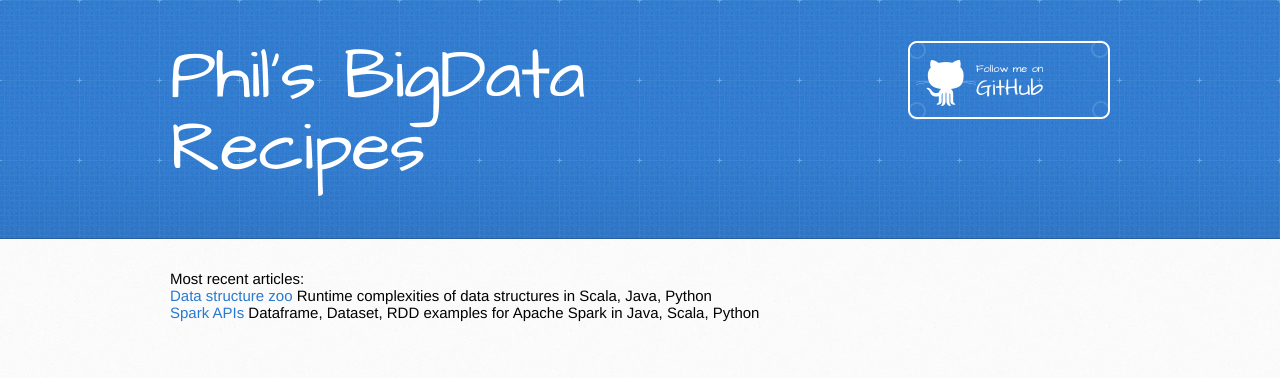
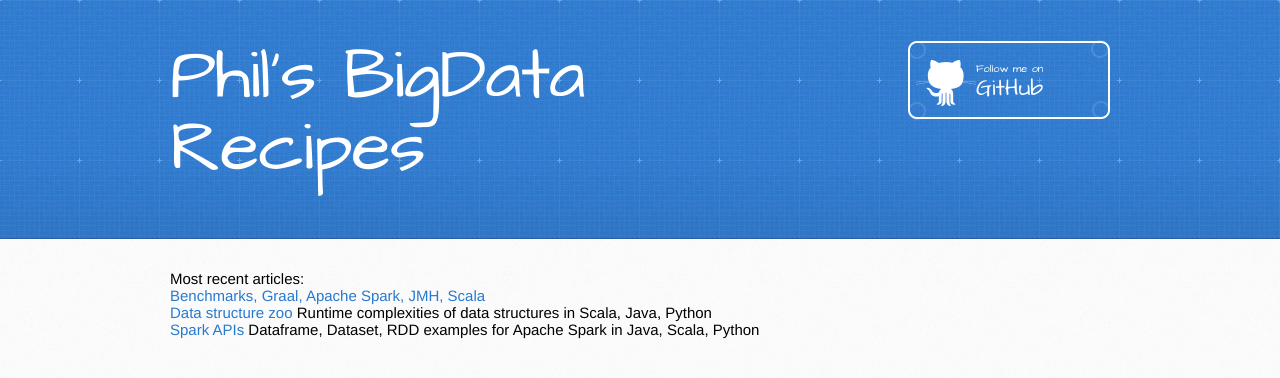
Before and after one commit to g1thubhub/g1thubhub.github.io, a Jekyll site: the page built from index.md, in a window 1280 px wide. Shown: the top 378 px of the page. Built offline with Jekyll 4.4.1, drawn with Linux system fonts in a browser that asks for light colours.

Commit message:
Update index

```diff
--- a/index.md
+++ b/index.md
@@ -2,6 +2,8 @@
 layout: default
 ---
 Most recent articles:
+
+[Benchmarks, Graal, Apache Spark, JMH, Scala](https://g1thubhub.github.io/benchmarking.html)
 
 [Data structure zoo](https://g1thubhub.github.io/data-structure-zoo.html)
 Runtime complexities of data structures in Scala, Java, Python
```
